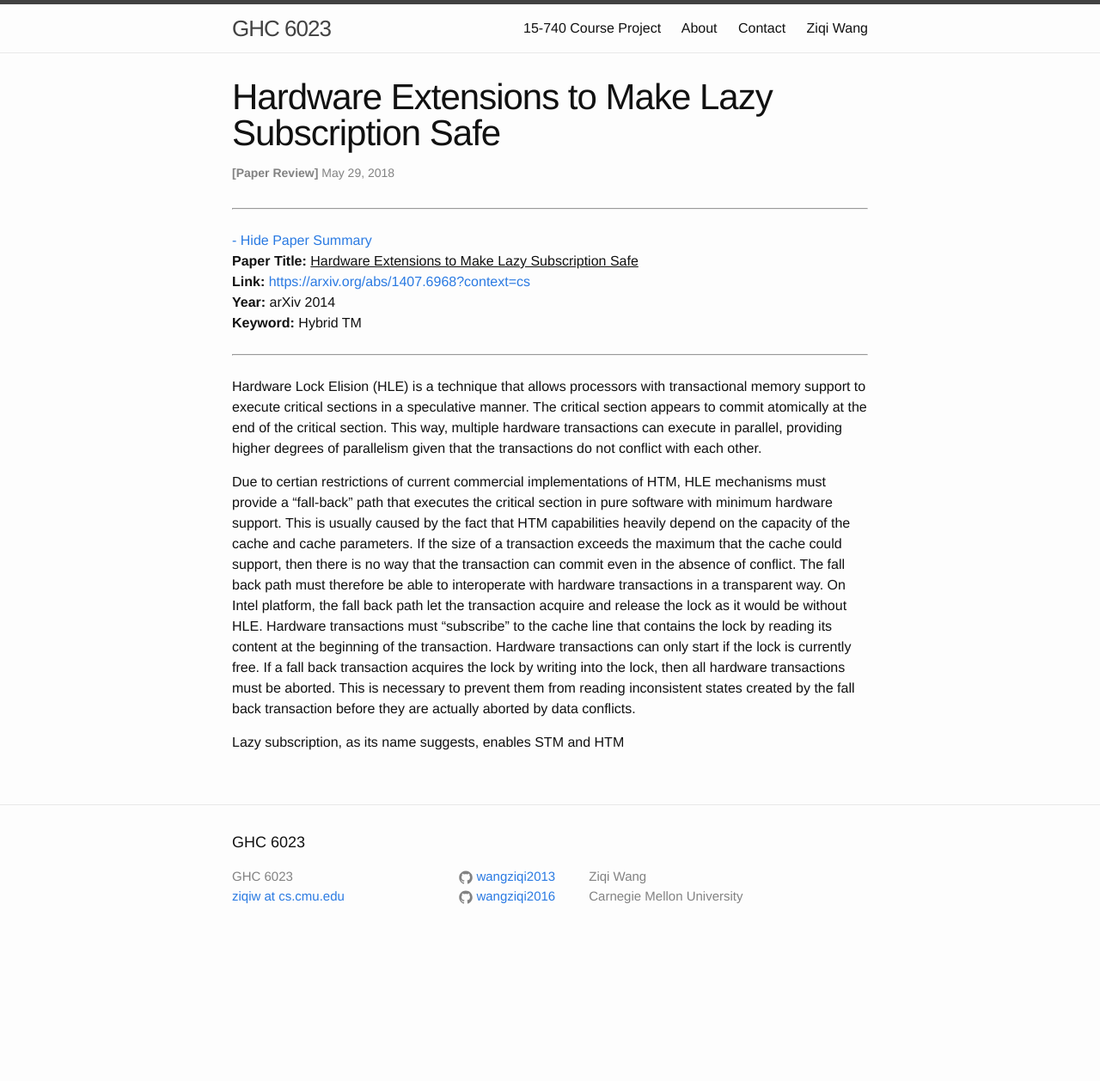
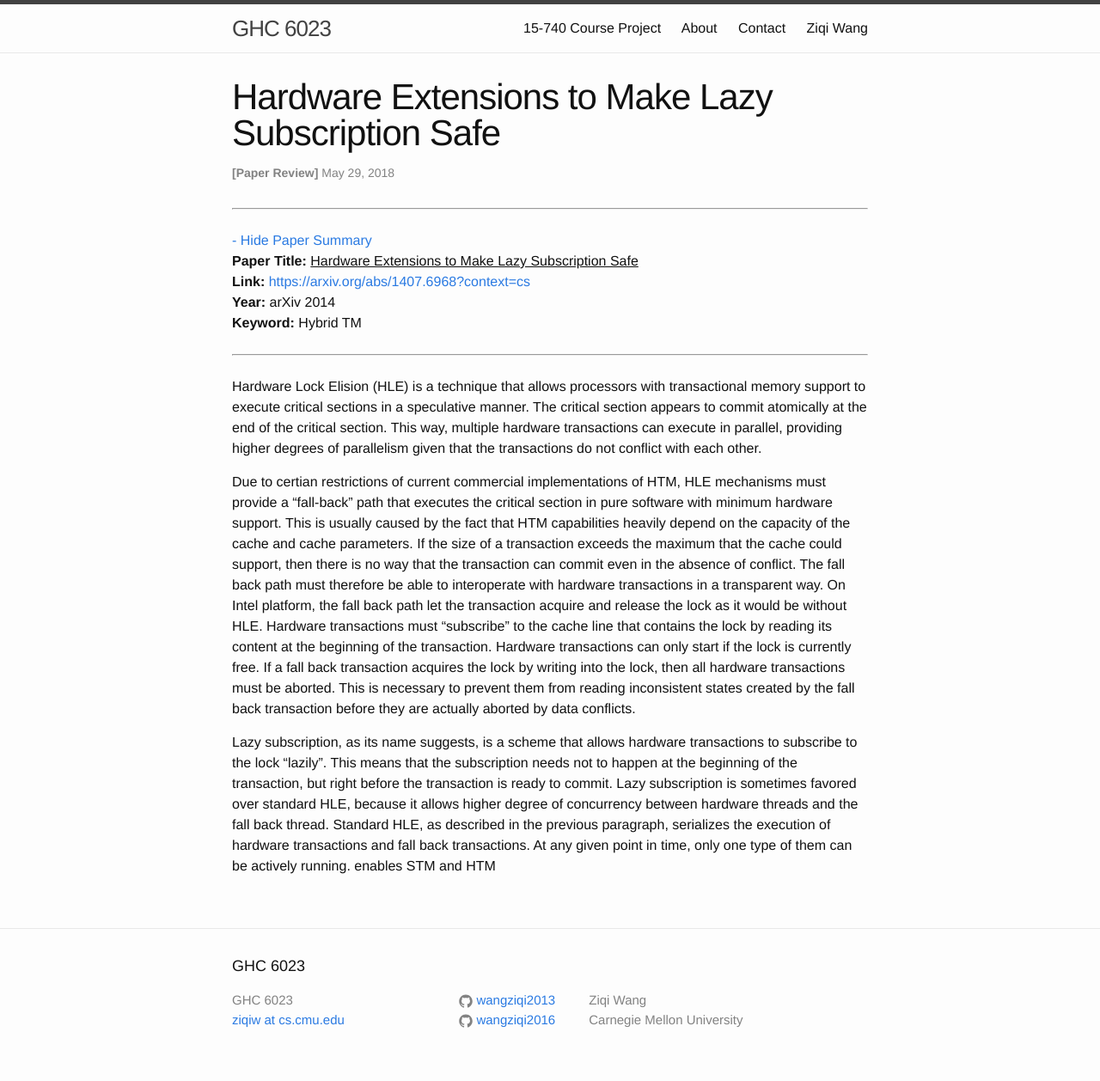
Before and after one commit to wangziqi2013/wangziqi2013.github.io, a Jekyll site: the page built from _posts/2018-05-29-Hardware-Ext-to-Make-Lazy-Sub-Safe.markdown, in a window 1280 px wide. Shown: the whole page at 86% size. Built offline with Jekyll 4.4.1, drawn with Linux system fonts in a browser that asks for light colours; before the commit the page ends 1114 px from its top, so only the background shows below that.

Commit message:
Working on ;lazy

```diff
--- a/_posts/2018-05-29-Hardware-Ext-to-Make-Lazy-Sub-Safe.markdown
+++ b/_posts/2018-05-29-Hardware-Ext-to-Make-Lazy-Sub-Safe.markdown
@@ -30,4 +30,9 @@ transaction acquires the lock by writing into the lock, then all hardware transa
 necessary to prevent them from reading inconsistent states created by the fall back transaction before they are
 actually aborted by data conflicts.
 
-Lazy subscription, as its name suggests, enables  STM and HTM
+Lazy subscription, as its name suggests, is a scheme that allows hardware transactions to subscribe to the lock
+"lazily". This means that the subscription needs not to happen at the beginning of the transaction, but right before
+the transaction is ready to commit. Lazy subscription is sometimes favored over standard HLE, because it allows higher
+degree of concurrency between hardware threads and the fall back thread. Standard HLE, as described in the previous
+paragraph, serializes the execution of hardware transactions and fall back transactions. At any given point in time,
+only one type of them can be actively running. enables  STM and HTM
```
